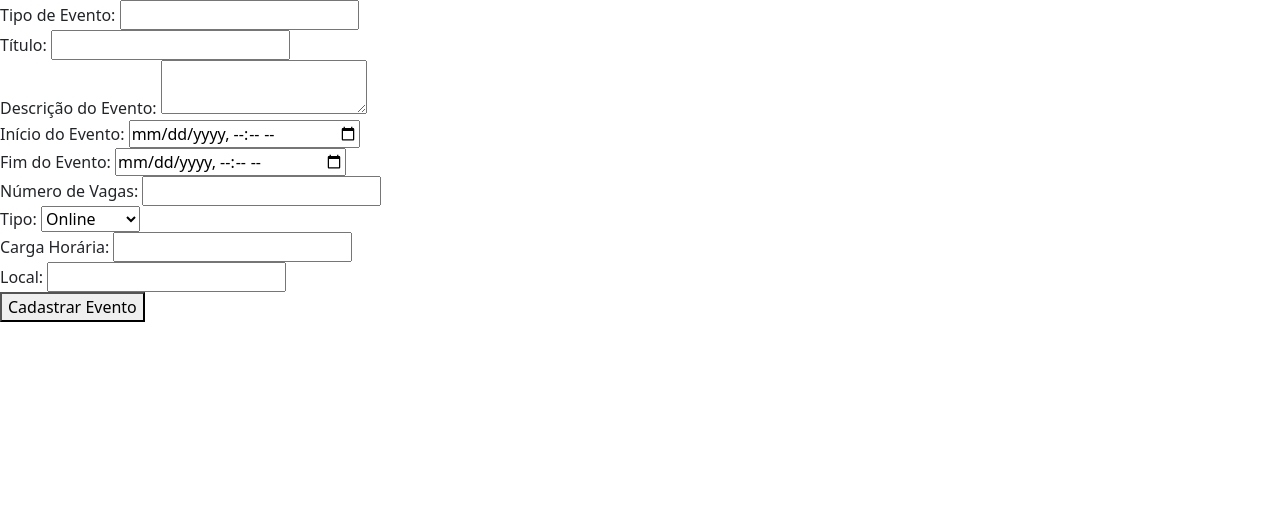
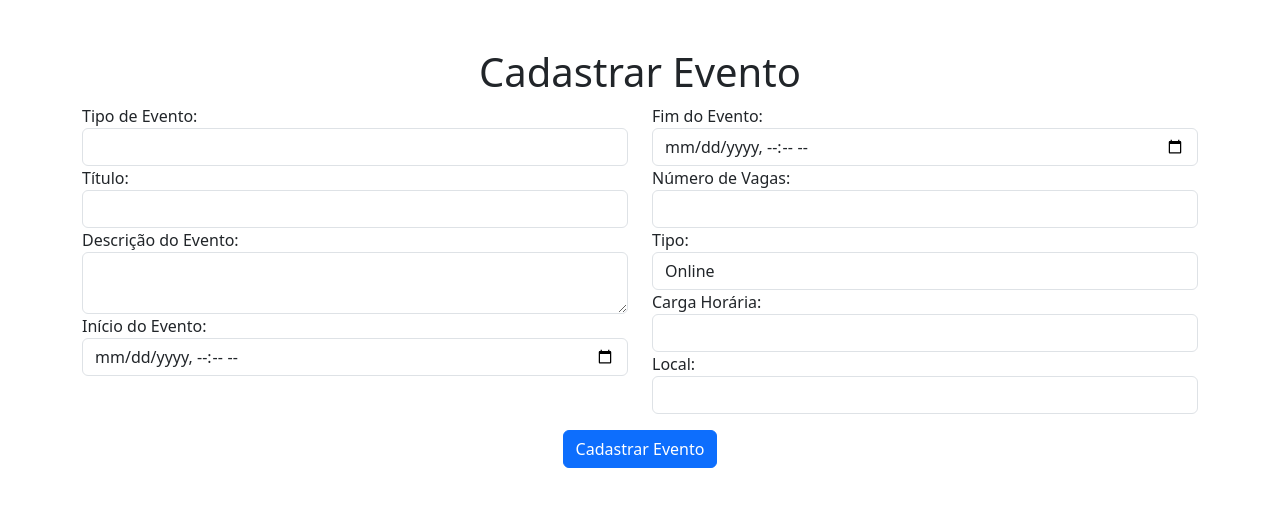
Before and after one commit to majupeixoto/polaris, a Django app: page /cadastrar_evento/ in a window 1280 px wide. Shown: the top 507 px of the page. Run offline with Django 5.2, Linux system fonts and the light colour scheme.

Commit message:
front cadastro de eventos

```diff
--- a/Projeto/apps/templates/apps/cadastrar_evento.html
+++ b/Projeto/apps/templates/apps/cadastrar_evento.html
@@ -1,41 +1,60 @@
 {% extends 'global/base.html' %}
 
-<title>{% block title %}Cdastrar evento{% endblock %}</title>
+<title>{% block title %}Cadastrar Evento{% endblock %}</title>
 
 {% block content %}
+<div class="container mt-5">
+    <h1 class="text-center">Cadastrar Evento</h1>
     <form method="POST" action="{% url 'cadastrar_evento' %}">
         {% csrf_token %}
-
+        <div class="row">
+            <div class="col-md-6">
+                <div class="form-group">
                     <label for="tipo_evento">Tipo de Evento:</label>
-    <input type="text" id="tipo_evento" name="tipo_evento" required><br>
-
+                    <input type="text" id="tipo_evento" name="tipo_evento" class="form-control" required>
+                </div>
+                <div class="form-group">
                     <label for="titulo">Título:</label>
-    <input type="text" id="titulo" name="titulo" required><br>
-
+                    <input type="text" id="titulo" name="titulo" class="form-control" required>
+                </div>
+                <div class="form-group">
                     <label for="descricao">Descrição do Evento:</label>
-    <textarea id="descricao" name="descricao" required></textarea><br>
-
+                    <textarea id="descricao" name="descricao" class="form-control" required></textarea>
+                </div>
+                <div class="form-group">
                     <label for="inicio_evento">Início do Evento:</label>
-    <input type="datetime-local" id="inicio_evento" name="inicio_evento" required><br>
-
+                    <input type="datetime-local" id="inicio_evento" name="inicio_evento" class="form-control" required>
+                </div>
+            </div>
+            <div class="col-md-6">
+                <div class="form-group">
                     <label for="fim_evento">Fim do Evento:</label>
-    <input type="datetime-local" id="fim_evento" name="fim_evento" required><br>
-
+                    <input type="datetime-local" id="fim_evento" name="fim_evento" class="form-control" required>
+                </div>
+                <div class="form-group">
                     <label for="vagas">Número de Vagas:</label>
-    <input type="number" id="vagas" name="vagas" required><br>
-
+                    <input type="number" id="vagas" name="vagas" class="form-control" required>
+                </div>
+                <div class="form-group">
                     <label for="tipo">Tipo:</label>
-    <select id="tipo" name="tipo" required>
+                    <select id="tipo" name="tipo" class="form-control" required>
                         <option value="online">Online</option>
                         <option value="presencial">Presencial</option>
-    </select><br>
-
+                    </select>
+                </div>
+                <div class="form-group">
                     <label for="carga_horaria">Carga Horária:</label>
-    <input type="number" step="0.1" id="carga_horaria" name="carga_horaria" required><br>
-
+                    <input type="number" step="0.1" id="carga_horaria" name="carga_horaria" class="form-control" required>
+                </div>
+                <div class="form-group">
                     <label for="local">Local:</label>
-    <input type="text" id="local" name="local" required><br>
-
-    <button type="submit">Cadastrar Evento</button>
+                    <input type="text" id="local" name="local" class="form-control" required>
+                </div>
+            </div>
+        </div>
+        <div class="text-center">
+            <button type="submit" class="btn btn-primary mt-3">Cadastrar Evento</button>
+        </div>
     </form>
+</div>
 {% endblock %}
```
Also changed, not shown: Projeto/db.sqlite3 (added). Lines whose indentation alone changed are shown as unchanged.
